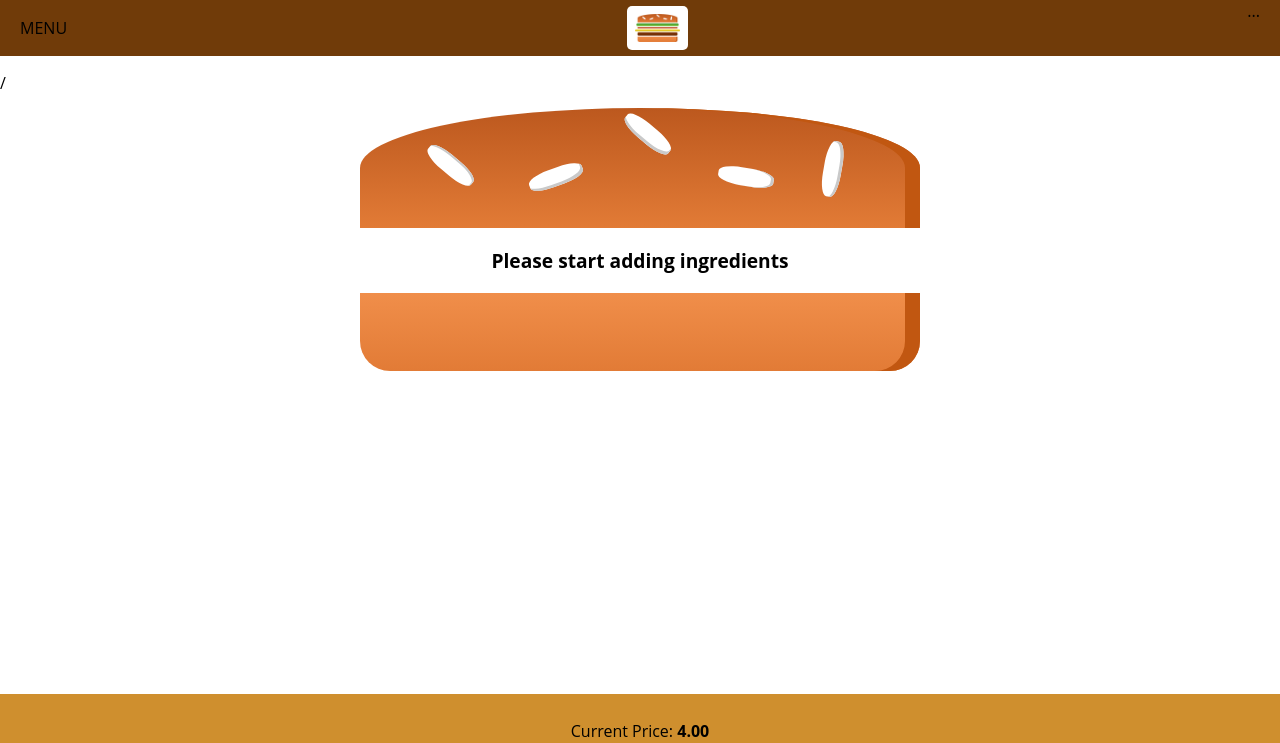
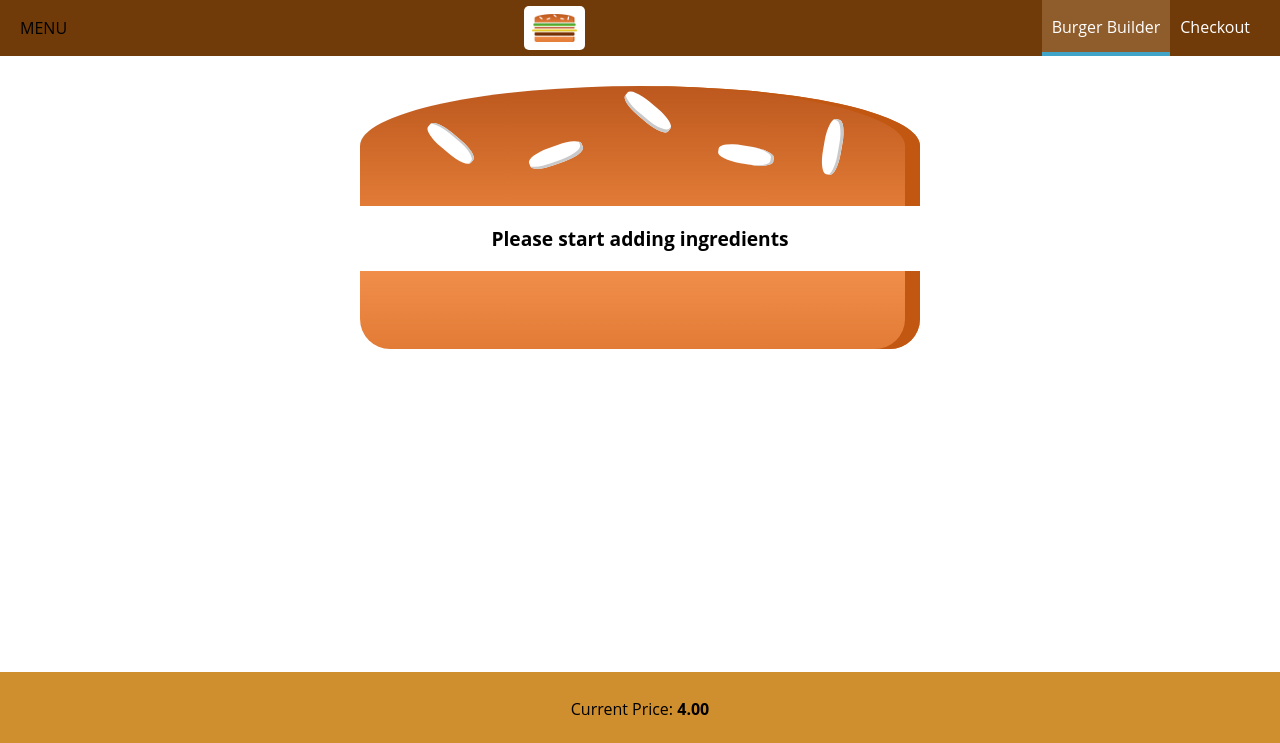
Before and after one commit to Salsa-Dude/My-Burger-App, a React app: page / in a window 1280 px wide. Shown: the top 743 px of the page. Built offline with nearby package versions, Linux system fonts and the light colour scheme; the HTML template or start-up script is replaced by a standard one.

Commit message:
Adding Navigation Items

```diff
--- a/src/components/Logo/Logo.js
+++ b/src/components/Logo/Logo.js
@@ -5,7 +5,7 @@
 const logo = props => {
   return (
     <div className={classes.Logo}>
-      <img src={burgerLogo} />
+      <img src={burgerLogo} alt="Logo" />
     </div>
   );
 };
--- /dev/null
+++ b/src/components/Navigation/NavigationItems/NavigationItem/NavigationItem.css
@@ -0,0 +1,25 @@
+.NavigationItem {
+  margin: 0;
+  box-sizing: border-box;
+  display: flex;
+  height: 100%;
+  align-items: center;
+}
+
+.NavigationItem a {
+  color: white;
+  text-decoration: none;
+  height: 100%;
+  padding: 16px 10px;
+  border-bottom: 4px solid transparent;
+  box-sizing: border-box;
+  display: block;
+}
+
+.NavigationItem a:hover,
+.NavigationItem a:active,
+.NavigationItem a.active {
+  background-color: #8f5c2c;
+  border-bottom: 4px solid #40a4c8;
+  color: white;
+}
--- /dev/null
+++ b/src/components/Navigation/NavigationItems/NavigationItem/NavigationItem.js
@@ -0,0 +1,14 @@
+import React from "react";
+import classes from "./NavigationItem.css";
+
+const navigationItem = props => {
+  return (
+    <li className={classes.NavigationItem}>
+      <a href={props.link} className={props.active ? classes.active : null}>
+        {props.children}
+      </a>
+    </li>
+  );
+};
+
+export default navigationItem;
--- /dev/null
+++ b/src/components/Navigation/NavigationItems/NavigationItems.css
@@ -0,0 +1,8 @@
+.NavigationItems {
+  margin: 0;
+  padding: 0;
+  list-style-type: none;
+  display: flex;
+  align-items: center;
+  height: 100%;
+}
--- /dev/null
+++ b/src/components/Navigation/NavigationItems/NavigationItems.js
@@ -0,0 +1,16 @@
+import React from "react";
+import classes from "./NavigationItems.css";
+import NavigationItem from "./NavigationItem/NavigationItem";
+
+const navigationItems = () => {
+  return (
+    <ul className={classes.NavigationItems}>
+      <NavigationItem link="#" active>
+        Burger Builder
+      </NavigationItem>
+      <NavigationItem link="#">Checkout</NavigationItem>
+    </ul>
+  );
+};
+
+export default navigationItems;
--- a/src/components/Navigation/Toolbar/Toolbar.js
+++ b/src/components/Navigation/Toolbar/Toolbar.js
@@ -1,13 +1,16 @@
 import React from "react";
 import classes from "./Toolbar.css";
 import Logo from "../../Logo/Logo";
+import NavigationItems from "../NavigationItems/NavigationItems";
 
 const toolbar = props => {
   return (
     <header className={classes.Toolbar}>
       <div>MENU</div>
       <Logo />
-      <nav>...</nav>
+      <nav>
+        <NavigationItems />
+      </nav>
     </header>
   );
 };
--- a/src/components/UI/Modal/Modal.js
+++ b/src/components/UI/Modal/Modal.js
@@ -5,7 +5,7 @@
 const modal = props => {
   return (
     <Fragment>
-      <Backdrop show={props.show} clicked={props.modalClosed} />/
+      <Backdrop show={props.show} clicked={props.modalClosed} />
       <div
         className={classes.Modal}
         style={{
```
